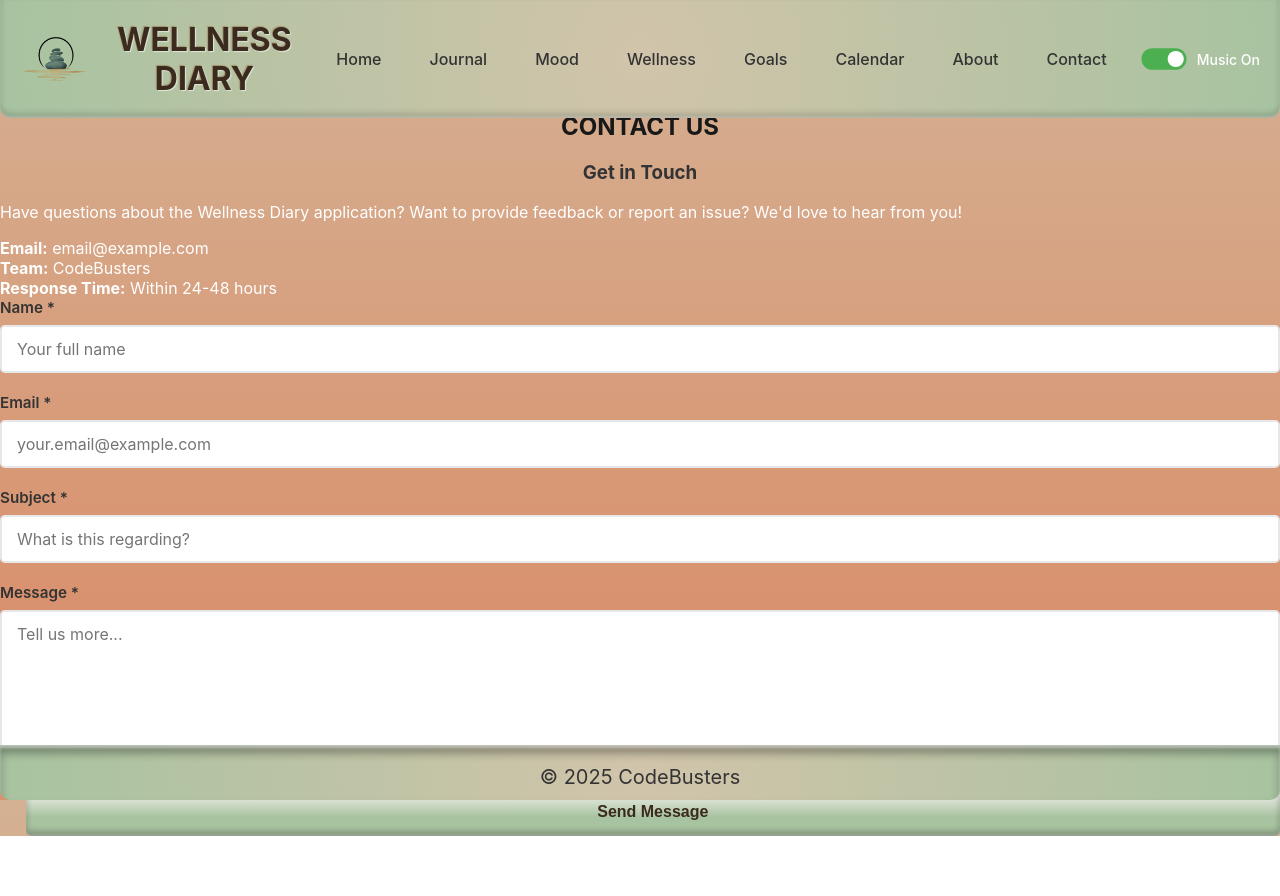
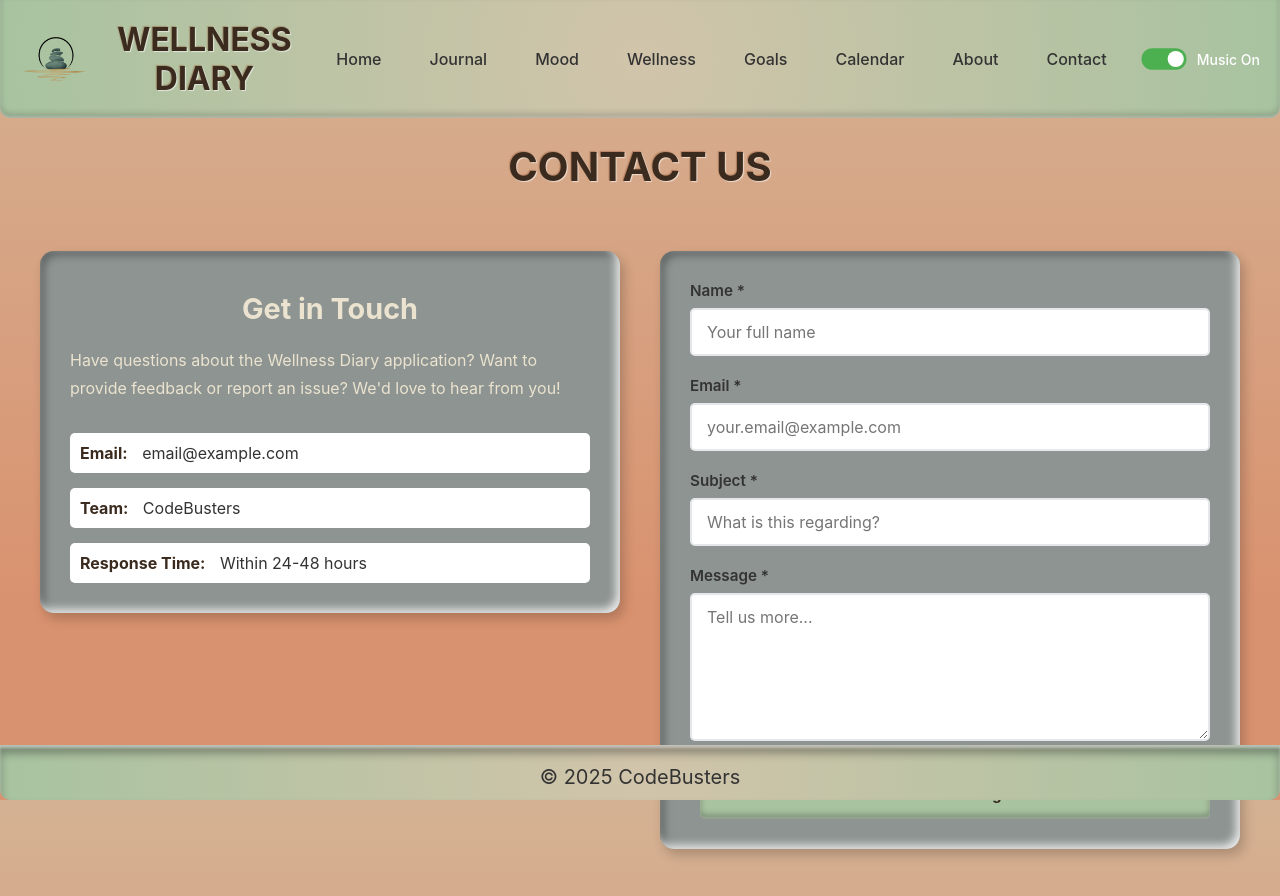
Before and after one commit to daniellelechster/wellness-diary-capstone-project, a React (Create React App) app in the folder frontend/: page /contact in a window 1280 px wide. Shown: the top 896 px of the page. Before the commit the page ends 836 px from the top, so only its background shows below. Built offline with nearby package versions, Linux system fonts and the light colour scheme.

Commit message:
Cleaned weather display and wellness diary.

```diff
--- a/frontend/src/App.css
+++ b/frontend/src/App.css
@@ -1115,18 +1115,100 @@ button:hover {
 .water-buttons button {
   margin: 0 4px;
 }
-.weekly-grid {
-  display: grid;
-  grid-template-columns: repeat(auto-fit, minmax(90px, 1fr));
-  gap: 10px;
-  margin-top: 10px;
-  text-align: center;
+
+.success-text {
+  color: #c8c5c5;
 }
 
-.forecast-item {
+.timestamp {
+  margin-bottom: 10px;
+  margin-top: 5px;
+}
+/* CONTACT */
+
+.contact-container {
+  max-width: 1200px;
+  margin: 0 auto;
+  padding: 40px 20px;
+}
+
+.contact-container h2 {
+  font-size: 2.5rem;
+  font-weight: bold;
+  color: rgb(143, 78, 43);
+  margin: 0;
+  margin-top: 0;
+  margin-bottom: 60px;
+  color: #3a2b1e;
+  font-weight: bold;
+  text-shadow: 1px 1px 1px rgba(255, 255, 255, 0.6),
+    -1px -1px 1px rgba(143, 78, 43, 0.4);
+}
+
+.contact-body {
+  display: grid;
+  grid-template-columns: 1fr 1fr;
+  gap: 40px;
+  align-items: start;
+  margin-bottom: 10%;
+}
+
+@media (max-width: 768px) {
+  .contact-body {
+    grid-template-columns: 1fr;
+  }
+}
+
+.contact-info {
+  background: #8d9491;
+  padding: 30px;
+  box-shadow: 0 4px 20px rgba(0, 0, 0, 0.1);
+  transition: transform 0.3s ease, box-shadow 0.3s ease;
+  text-align: left;
+  border-radius: 14px;
+  box-shadow: inset -4px -4px 8px rgba(255, 255, 255, 0.8),
+    inset 4px 4px 8px rgba(0, 0, 0, 0.35), 4px 6px 12px rgba(0, 0, 0, 0.2);
+}
+
+.contact-info h3 {
+  font-size: 1.8rem;
+  color: #ebe3cf;
+  margin-bottom: 20px;
+}
+
+.contact-info p {
+  line-height: 1.8;
+  color: #ebe3cf;
+  margin-bottom: 30px;
+}
+
+.contact-details {
+  display: flex;
+  flex-direction: column;
+  gap: 15px;
+}
+
+.contact-item {
   padding: 10px;
-  border-radius: 8px;
-  background: #f5f5f5;
+  background: white;
+  border-radius: 5px;
+  color: #333;
+}
+
+.contact-item strong {
+  color: #3a2b1e;
+  margin-right: 10px;
+}
+
+.contact-form-wrapper {
+  background: #8d9491;
+  padding: 30px;
+  box-shadow: 0 4px 20px rgba(0, 0, 0, 0.1);
+  transition: transform 0.3s ease, box-shadow 0.3s ease;
+  text-align: left;
+  border-radius: 14px;
+  box-shadow: inset -4px -4px 8px rgba(255, 255, 255, 0.8),
+    inset 4px 4px 8px rgba(0, 0, 0, 0.35), 4px 6px 12px rgba(0, 0, 0, 0.2);
 }
 
 .success-message {
--- a/frontend/src/components/WeatherDisplay.js
+++ b/frontend/src/components/WeatherDisplay.js
@@ -45,8 +45,8 @@ export default function WeatherDisplay() {
   }, []);
 
   return (
-    <div className="home-card">
-      <div className="home-card-header">
+    <div className="home-card weather-card">
+      <div className="home-card weather-card-header">
         <span className="home-icon indigo">⛅</span>
         <h3>Weather Overview</h3>
       </div>
@@ -55,7 +55,7 @@ export default function WeatherDisplay() {
       {weatherError && <p className="home-subtext">Unable to load weather, please check your API key.</p>}
 
       {weather && (
-        <div className="home-card-content">
+        <div className="home-card weather-card-content">
           <div className="weather-row">
             <img
               src={`https://openweathermap.org/img/wn/${weather.current.weather[0].icon}@2x.png`}
--- a/frontend/src/components/WellnessDiary.css
+++ /dev/null
@@ -1,156 +0,0 @@
-* {
-  margin: 0;
-  padding: 0;
-  box-sizing: border-box;
-}
-
-.container {
-  min-height: 100vh;
-  background: linear-gradient(135deg, #faf5ff 0%, #fce7f3 100%);
-  padding: 2rem;
-}
-
-.header {
-  max-width: 1200px;
-  margin: 0 auto 2rem;
-}
-
-.title {
-  font-size: 2.5rem;
-  font-weight: bold;
-  color: #581c87;
-  margin-bottom: 0.5rem;
-}
-
-.subtitle {
-  color: #6b7280;
-  font-size: 1rem;
-}
-
-.charts-grid {
-  max-width: 1200px;
-  margin: 0 auto;
-  display: grid;
-  grid-template-columns: 1fr;
-  gap: 1.5rem;
-}
-
-@media (min-width: 1024px) {
-  .charts-grid {
-    grid-template-columns: 1fr 1fr;
-  }
-}
-
-.chart-card {
-  background: white;
-  border-radius: 12px;
-  box-shadow: 0 4px 6px rgba(0, 0, 0, 0.1);
-  padding: 1.5rem;
-}
-
-.chart-title {
-  font-size: 1.5rem;
-  font-weight: 600;
-  color: #1f2937;
-  margin-bottom: 1rem;
-}
-
-.chart-description {
-  font-size: 0.875rem;
-  color: #6b7280;
-  margin-bottom: 1rem;
-}
-
-.legend-grid {
-  margin-top: 1.5rem;
-  display: grid;
-  grid-template-columns: 1fr 1fr;
-  gap: 0.75rem;
-}
-
-.legend-item {
-  display: flex;
-  align-items: center;
-  gap: 0.5rem;
-}
-
-.legend-color {
-  width: 1rem;
-  height: 1rem;
-  border-radius: 50%;
-}
-
-.legend-text {
-  font-size: 0.875rem;
-  color: #374151;
-}
-
-.summary-card {
-  max-width: 1200px;
-  margin: 1.5rem auto 0;
-  background: white;
-  border-radius: 12px;
-  box-shadow: 0 4px 6px rgba(0, 0, 0, 0.1);
-  padding: 1.5rem;
-}
-
-.stats-grid {
-  display: grid;
-  grid-template-columns: repeat(2, 1fr);
-  gap: 1rem;
-}
-
-@media (min-width: 768px) {
-  .stats-grid {
-    grid-template-columns: repeat(4, 1fr);
-  }
-}
-
-.stat-box {
-  text-align: center;
-  padding: 1rem;
-  border-radius: 8px;
-}
-
-.stat-purple {
-  background-color: #faf5ff;
-}
-
-.stat-pink {
-  background-color: #fdf2f8;
-}
-
-.stat-blue {
-  background-color: #eff6ff;
-}
-
-.stat-green {
-  background-color: #f0fdf4;
-}
-
-.stat-value {
-  font-size: 2rem;
-  font-weight: bold;
-  margin-bottom: 0.25rem;
-}
-
-.stat-purple .stat-value {
-  color: #7c3aed;
-}
-
-.stat-pink .stat-value {
-  color: #ec4899;
-}
-
-.stat-blue .stat-value {
-  color: #3b82f6;
-}
-
-.stat-green .stat-value {
-  color: #10b981;
-}
-
-.stat-label {
-  font-size: 0.875rem;
-  color: #6b7280;
-}
```
Also changed, not shown: frontend/src/App_WellnessDiary.js (deleted, +0 -7 lines), 1 other file (tests, documents, lock files or other folders).
